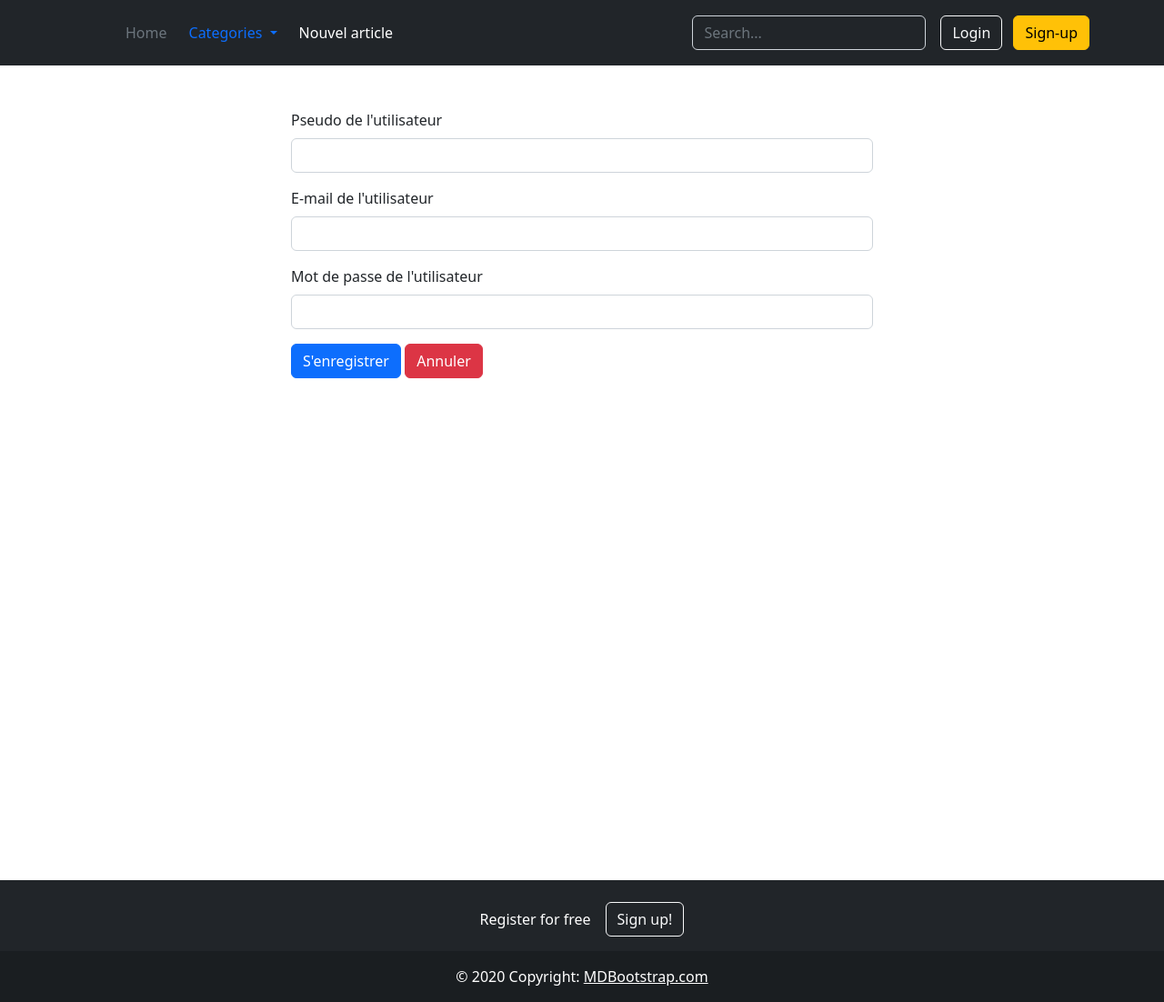
After one commit to MathieuCoding/The_Art_District, a PHP site: page /views/signinView.php in a window 1280 px wide. The commit adds this page. Shown: the whole page at 91% size. Run offline with PHP 8.4, Linux system fonts and the light colour scheme; data that the repository does not hold is empty; a stand-in replaces the project's code that opens the database connection.

Commit message:
categories added, login not working

```diff
--- a/css/style.css
+++ b/css/style.css
@@ -17,7 +17,6 @@
 }
 
 
-
 /* Single view */
 
 .card-img-top {
--- a/index.php
+++ b/index.php
@@ -1,9 +1,12 @@
 <?php
 
 require_once 'model/managers/PostManager.php';
+require_once 'model/managers/CategoryManager.php';
+
 
 // ici on mettra toute la logique du code
 $posts = PostManager::getAllPosts();
+$categories = CategoryManager::getAllCategories();
 
 // requerir le fichier de vue
 require_once 'views/indexView.php';
--- a/views/partials/header.php
+++ b/views/partials/header.php
@@ -24,11 +24,19 @@
             </a>
 
             <ul class="nav col-12 col-lg-auto me-lg-auto mb-2 justify-content-center mb-md-0">
-                <li><a href="#" class="nav-link px-2 text-secondary">Home</a></li>
-                <li><a href="#" class="nav-link px-2 text-white">Features</a></li>
-                <li><a href="#" class="nav-link px-2 text-white">Pricing</a></li>
-                <li><a href="#" class="nav-link px-2 text-white">FAQs</a></li>
-                <li><a href="#" class="nav-link px-2 text-white">About</a></li>
+                <li><a href="index.php" class="nav-link px-2 text-secondary">Home</a></li>
+                <li class="nav-item dropdown">
+                    <a class="nav-link dropdown-toggle" href="#" role="button" data-bs-toggle="dropdown" aria-expanded="false">
+                        Categories
+                    </a>
+                    <ul class="dropdown-menu">
+                        <?php foreach ($categories as $category) {
+                           echo "<li><a class='dropdown-item' href='category.php?id=" . $category->getId_category() . "'>" . $category->getCategory_name() . "</a></li>";
+                        }
+                        ?>
+                    </ul>
+                </li>
+                <li><a href="#" class="nav-link px-2 text-white">Nouvel article</a></li>
             </ul>
 
             <form class="col-12 col-lg-auto mb-3 mb-lg-0 me-lg-3" role="search">
@@ -36,9 +44,11 @@
             </form>
 
             <div class="text-end">
-                <button type="button" class="btn btn-outline-light me-2">Login</button>
-                <button type="button" class="btn btn-warning">Sign-up</button>
+                <a href="../TP_blog/views/loginView.php"><button type="button" class="btn btn-outline-light me-2">Login</button></a>
+                <a href="../TP_blog/views/signinView.php"><button type="button" class="btn btn-warning">Sign-up</button></a>
             </div>
         </div>
     </div>
 </header>
+
+<body>
--- /dev/null
+++ b/views/signinView.php
@@ -0,0 +1,29 @@
+<?php
+require_once './partials/header.php';
+?>
+
+<form action="" method="post" class="col-md-6 offset-md-3">
+    <div class="min-vh-100">
+        <div class="mb-3 mt-5">
+            <label for="InputPseudo" class="form-label">Pseudo de l'utilisateur</label>
+            <input type="text" class="form-control" id="InputPseudo" name="pseudo">
+        </div>
+        <div class="mb-3">
+            <label for="InputPseudo" class="form-label">E-mail de l'utilisateur</label>
+            <input type="text" class="form-control" id="InputPseudo" name="email">
+        </div>
+        <div class="mb-3">
+            <label for="InputPassword" class="form-label">Mot de passe de l'utilisateur</label>
+            <input type="password" class="form-control" id="InputPassword" name="pwd">
+        </div>
+        <button class="btn btn-primary" type="submit">S'enregistrer</button>
+        <a href="../"><input type="button" class="btn btn-danger" value="Annuler" /></a>
+
+    </div>
+
+</form>
+
+
+<?php
+require_once './partials/footer.php';
+?>
```
Also changed, not shown: category.php (added, +20 -0 lines), model/classes/Category.php (added, +35 -0 lines), model/managers/CategoryManager.php (added, +46 -0 lines), model/managers/PostManager.php (+13 -15 lines), model/managers/UserManager.php (added, +18 -0 lines), signin.php (added, +16 -0 lines), views/categoryView.php (added, +51 -0 lines), login.php (added), views/loginView.php (added).
